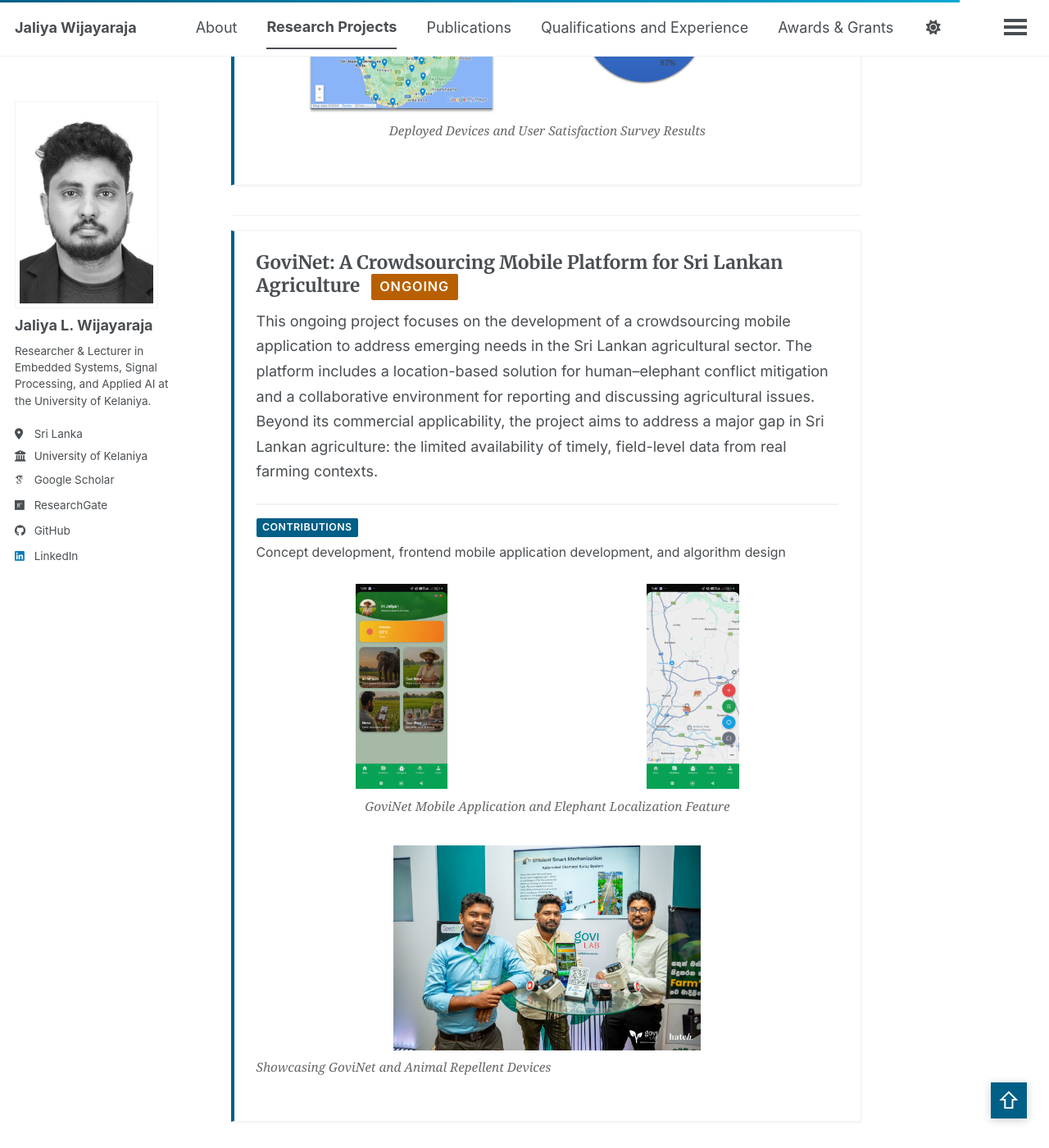
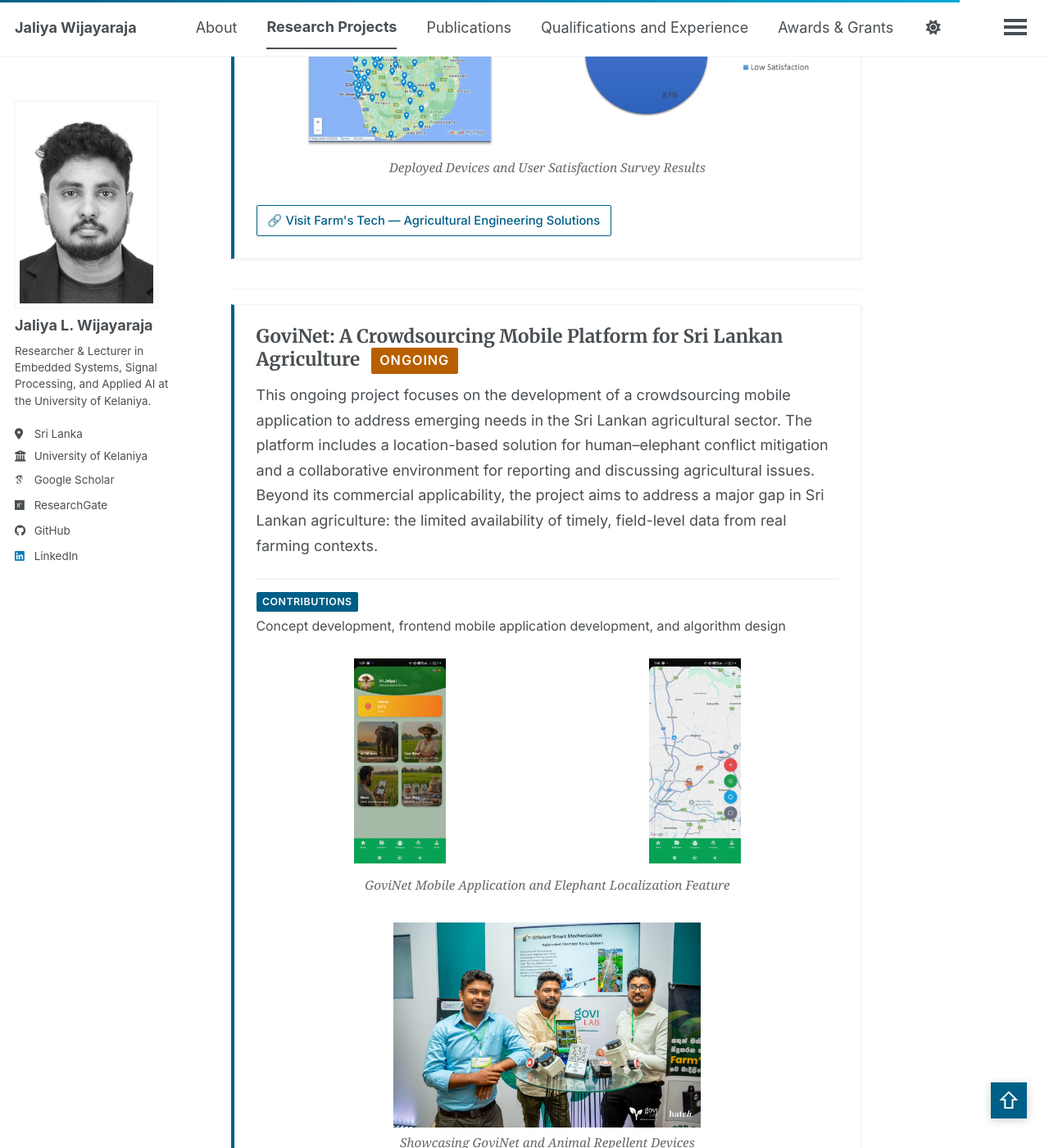
Before and after one commit to JaliyaWijayaraja/JaliyaWijayaraja.github.io, a Jekyll site: the page built from _pages/research.md, in a window 1280 px wide and 1400 px high, scrolled down 13228 px. Shown: the whole window at 82% size. Built offline with Jekyll 4.4.1, drawn with Linux system fonts in a browser that asks for light colours; some web fonts are replaced; a script bundle is joined from its source files by our own code; library files that are not in the unit come from our copies.

Commit message:
Last Fix

```diff
--- a/_pages/research.md
+++ b/_pages/research.md
@@ -318,7 +318,7 @@
 
 <div class="project-card" markdown="1" id="card-repellent">
 
-### Animal Repellent System Design, Deployment, and Impact Analysis <span class="status-badge status-ongoing">Ongoing</span> {#animal-repellent-system}
+### Animal Repellent System Design, Deployment, and Impact Analysis <span class="status-badge status-completed">Completed</span> {#animal-repellent-system}
 
 This translational project was carried out in the capacity of Co-Founder and R&D Engineer at <a href="https://farms-tech.com/" target="_blank"><img src="/assets/Images/Logos/farmstech.png" alt="Farm's Tech" class="inline-logo"> **Farm's Tech (Pvt) Ltd**</a> and focused on the design, development, and field deployment of animal repellent systems for agricultural settings. The systems combined acoustic and light-based deterrence mechanisms to mitigate wildlife intrusion in farmlands. The work included device engineering, field evaluation of system effectiveness, and the development of low-cost manufacturing strategies to enable scalable production. More than **400 repellent devices** have since been deployed across Sri Lanka, and the technology has been recognized by relevant government organizations as a sustainable solution for animal intrusion management. A field survey representing **75 users** and approximately 100 deployed devices recorded a **98% satisfaction rate**, indicating strong user acceptance and practical effectiveness in real-world agricultural contexts.
 
@@ -340,6 +340,10 @@
     <img class="responsive-media" loading="lazy" src="/assets/Images/Projects/FT_Feedbacks.png" alt="Survey-Based Evaluation of Device Effectiveness">
     <figcaption>Deployed Devices and User Satisfaction Survey Results</figcaption>
 </figure>
+
+<div class="resource-links">
+  <a href="https://farms-tech.com/" class="resource-btn" target="_blank">🔗 Visit Farm's Tech — Agricultural Engineering Solutions</a>
+</div>
 
 </div>
 
--- a/assets/css/main.scss
+++ b/assets/css/main.scss
@@ -167,18 +167,50 @@
     padding-bottom: 0;
 }
 
-/* Consistent figure and figcaption styles across all pages */
+/* Consistent figure and figcaption styles across all pages
+   Override theme flexbox to ensure caption is always BELOW images. */
 figure {
+    display: flex;
+    flex-direction: column;      /* Stack images then caption vertically */
+    align-items: center;
     margin: 1.5em 0;
     text-align: center;
 }
 
+/* For figure.half: images sit side-by-side, caption still below */
+figure.half {
+    flex-direction: row;
+    flex-wrap: wrap;
+    justify-content: center;
+    gap: 0.5em;
+    align-items: flex-start;
+}
+
+figure.half img,
+figure.half .responsive-media {
+    width: calc(50% - 0.5em);
+    flex-shrink: 0;
+}
+
+figure.half figcaption {
+    width: 100%;
+    text-align: center;
+    order: 99;                   /* Always render after the images */
+}
+
 figcaption {
+    display: block;
+    width: 100%;
     font-size: 0.85em;
     color: #666;
     text-align: center;
     margin-top: 0.5em;
     font-style: italic;
+    line-height: 1.4;
+}
+
+[data-theme="dark"] figcaption {
+    color: #aaa;
 }
 
 /* Smooth scrolling for anchor links */
```
Also changed, not shown: _pages/awards.md (+11 -9 lines).
